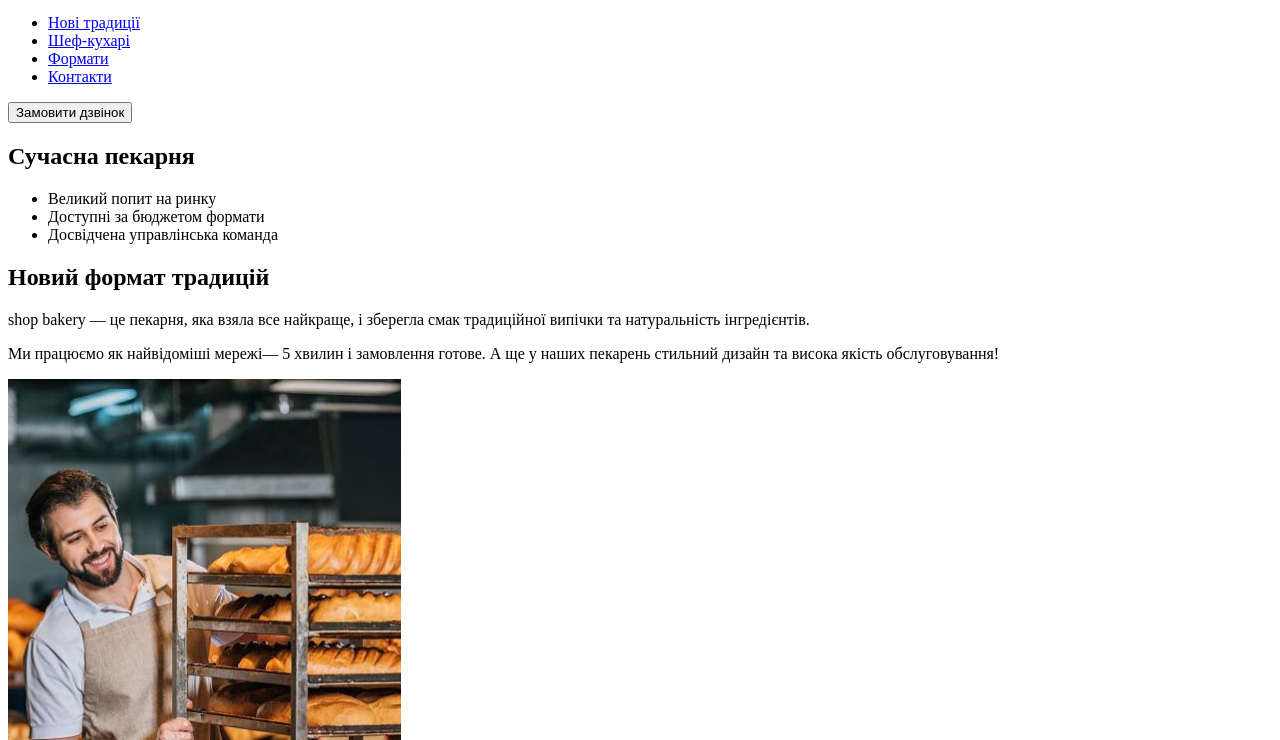
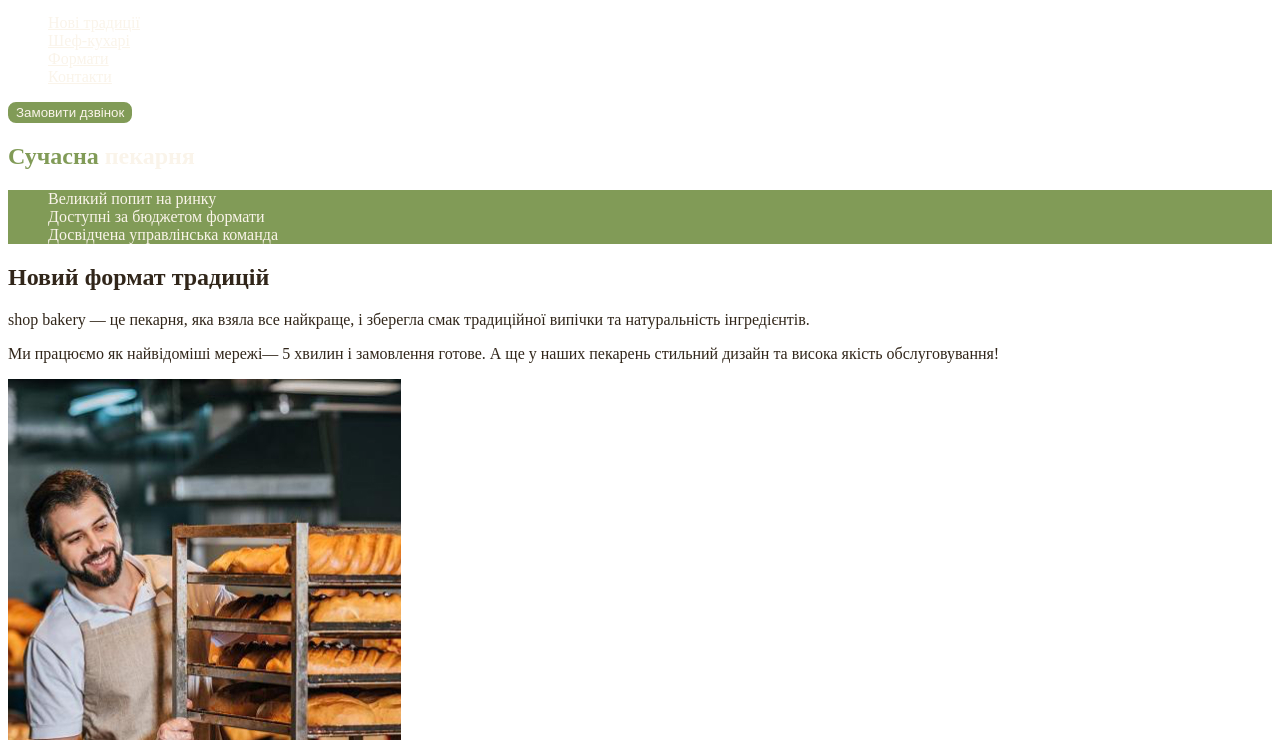
Before and after one commit to Lutsena/Genius-test, a plain HTML site: page index.html in a window 1280 px wide. Shown: the part 60-800 px from the top of the page. Drawn offline with Linux system fonts and the light colour scheme.

Commit message:
add styles.cssand css variables

```diff
--- /dev/null
+++ b/css/styles.css
@@ -0,0 +1,58 @@
+:root {
+  --color-brand-light: #819b57;
+  --color-primary-dark: #31261a;
+  --color-primary-light: #faf4ea;
+  --color-brand-dark: #465929;
+}
+
+/* Base  */
+body {
+  color: var(--color-primary-dark);
+}
+
+ul {
+  list-style-type: none;
+}
+
+/* Button  */
+.button {
+  color: var(--color-primary-light);
+  border-radius: 8px;
+  border: 2px solid var(--color-brand-light);
+  background-color: var(--color-brand-light);
+  cursor: pointer;
+}
+
+.button:hover {
+  background-color: transparent;
+  color: var(--color-brand-dark);
+}
+
+/* Link */
+.link {
+  color: var(--color-primary-light);
+}
+
+.link:hover {
+  color: var(--color-brand-light);
+}
+
+/* Hero */
+.hero-title {
+  color: var(--color-primary-light);
+}
+
+.hero-title .accent {
+  color: var(--color-brand-light);
+  /* HEX value */
+}
+
+/* Advantages */
+.advantages-list {
+  color: var(--color-primary-light);
+  background-color: var(--color-brand-light);
+}
+
+.section-title .accent {
+  color: var(--color-brand-dark);
+}
--- a/index.html
+++ b/index.html
@@ -2,8 +2,14 @@
 <html lang="uk">
   <head>
     <meta charset="UTF-8" />
-    <meta name="viewport" content="width=c, initial-scale=1.0" />
+    <meta
+      name="viewport"
+      content="width=c,
+     initial-scale=1.0"
+    />
     <title>Сучасна пекарня</title>
+
+    <link rel="stylesheet" href="./css/styles.css" />
   </head>
 
   <body>
@@ -13,26 +19,28 @@
           <img src="./images/logo.svg" alt="Логотип сучасної пекарні" />
         </a>
         <ul>
-          <li><a href="#traditions-section">Нові традиції</a></li>
-          <li><a href="#chefs-section">Шеф-кухарі</a></li>
-          <li><a href="#format-section">Формати</a></li>
-          <li><a href="#contact-section">Контакти</a></li>
+          <li>
+            <a class="link" href="#traditions-section">Нові традиції</a>
+          </li>
+          <li><a class="link" href="#chefs-section">Шеф-кухарі</a></li>
+          <li><a class="link" href="#format-section">Формати</a></li>
+          <li><a class="link" href="#contact-section">Контакти</a></li>
         </ul>
       </nav>
-      <button type="button">Замовити дзвінок</button>
+      <button class="button" type="button">Замовити дзвінок</button>
     </header>
 
     <main>
       <section>
-        <h1>Сучасна пекарня</h1>
+        <h1 class="hero-title"><span class="accent">Сучасна</span> пекарня</h1>
       </section>
       <section id="traditions-section">
-        <ul>
+        <ul class="advantages-list">
           <li>Великий попит на ринку</li>
           <li>Доступні за бюджетом формати</li>
           <li>Досвідчена управлінська команда</li>
         </ul>
-        <h2>Новий формат традицій</h2>
+        <h2 class="section-title">Новий формат традицій</h2>
         <p>
           <span>shop bakery</span> — це пекарня, яка взяла все найкраще, і
           зберегла смак традиційної випічки та натуральність інгредієнтів.
@@ -45,7 +53,9 @@
         <img src="./images/baker_man.jpg" alt="Чоловік пекар з батонами" />
       </section>
       <section id="chefs-section">
-        <h2>Наші найкращі шеф-кухарі</h2>
+        <h2 class="section-title">
+          Наші найкращі <span class="accent">шеф-кухарі</span>
+        </h2>
         <ul>
           <li>
             <article>
@@ -69,7 +79,7 @@
         </ul>
       </section>
       <section id="format-section">
-        <h2>Формати</h2>
+        <h2 class="section-title">Формати</h2>
         <ul>
           <li>
             <article>
@@ -89,7 +99,7 @@
         </ul>
       </section>
       <section id="contact-section">
-        <h2>Приєднуйся до мережі пекарень</h2>
+        <h2 class="section-title">Приєднуйся до мережі пекарень</h2>
         <iframe
           src="https://www.google.com/maps/embed?pb=!1m18!1m12!1m3!1d2540.1640531314047!2d30.491233500000003!3d50.4566697!2m3!1f0!2f0!3f0!3m2!1i1024!2i768!4f13.1!3m3!1m2!1s0x40d4ce637bfe1717%3A0x5370c2254ad1b952!2z0LLRg9C70LjRhtGPINCh0ZbRh9C-0LLQuNGFINCh0YLRgNGW0LvRjNGG0ZbQsiwgNTQsINCa0LjRl9CyLCAwMjAwMA!5e0!3m2!1suk!2sua!4v1702915617907!5m2!1suk!2sua"
           width="603"
@@ -104,7 +114,7 @@
     <footer>
       <nav>
         <a href="#">
-          <img src="/images/logo.svg" alt="Логотип сучасної пекарні" />
+          <img src="./images/logo.svg" alt="Логотип сучасної пекарні" />
         </a>
         <ul>
           <li><a href="#">Наші традиції</a></li>
```
